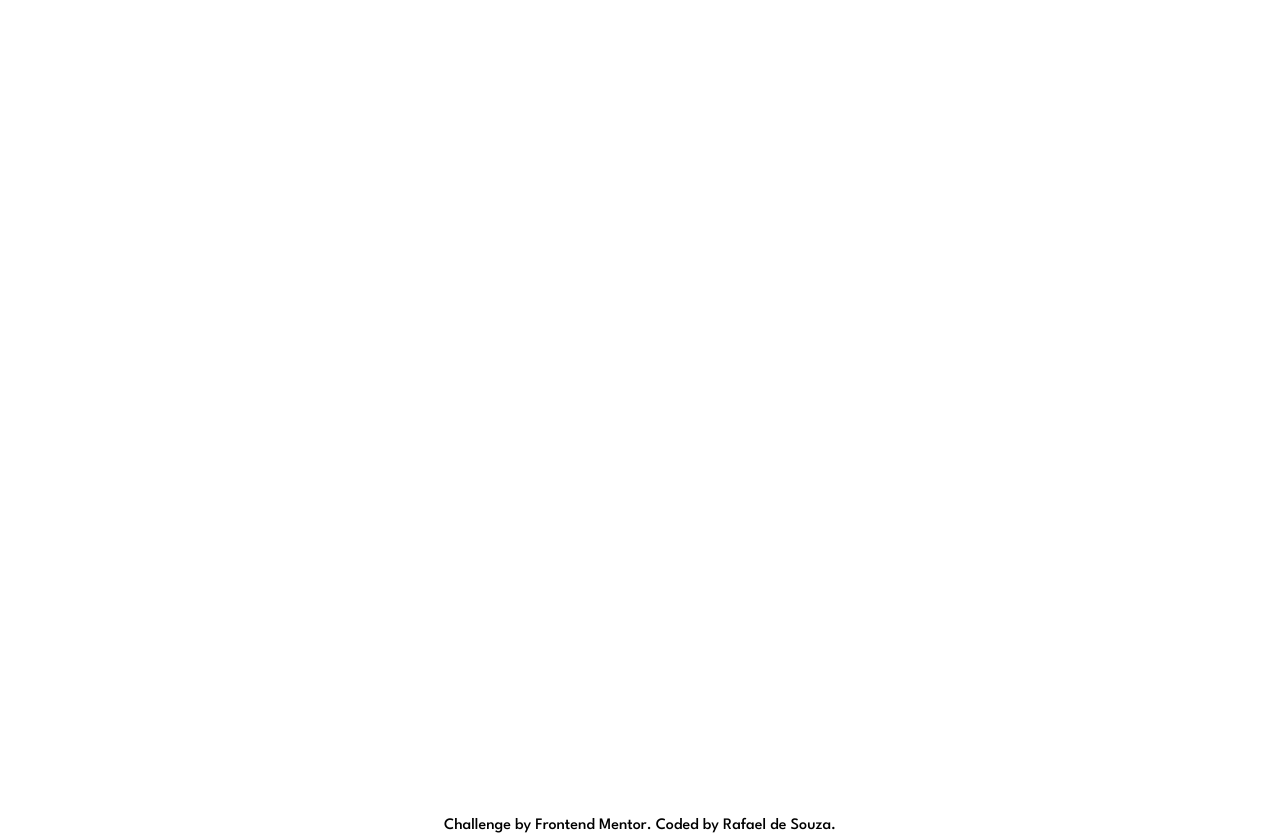
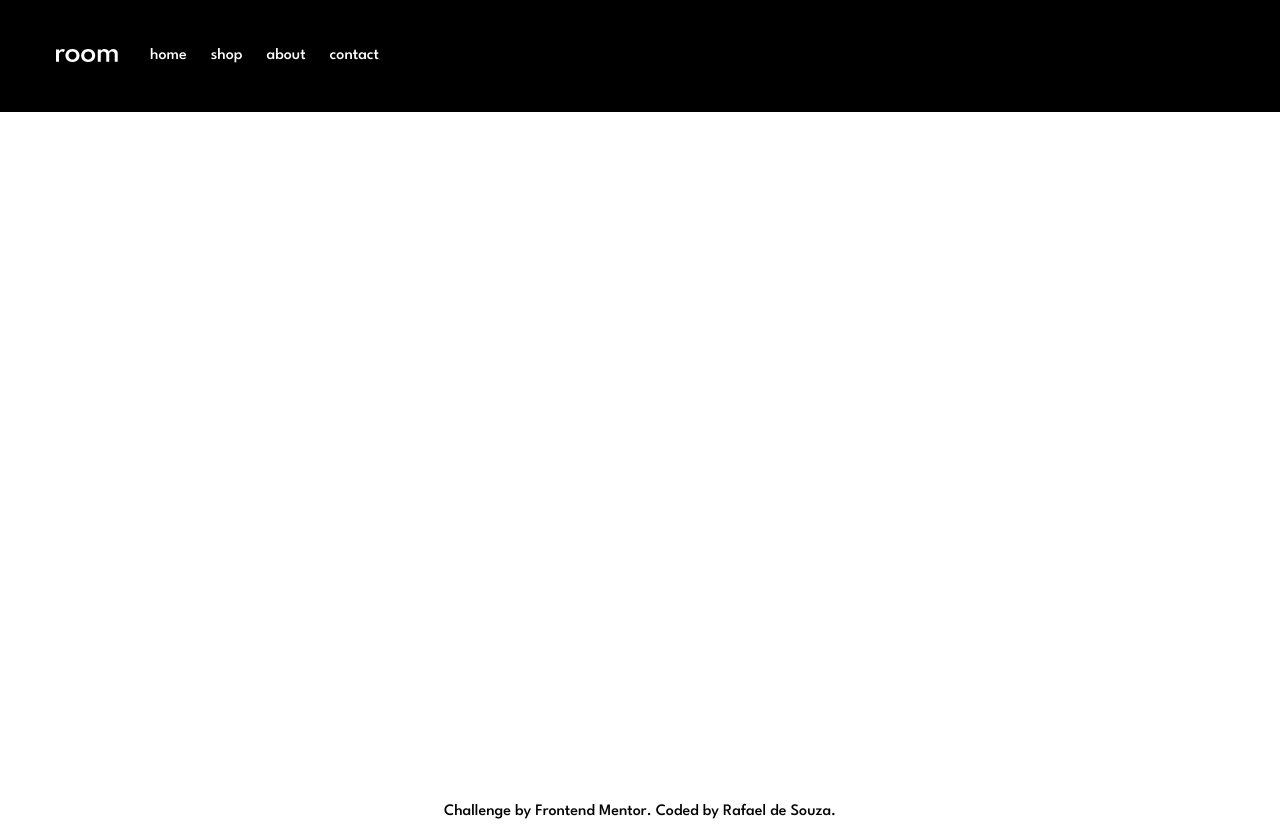
Before and after one commit to Rafael-Urei/room-homepage, a Next.js app: page / in a window 1280 px wide. Built offline with nearby package versions, Linux system fonts and the light colour scheme.

Commit message:
Created the header component.

```diff
--- a/app/components/Header.tsx
+++ b/app/components/Header.tsx
@@ -3,10 +3,26 @@ import { Logo } from "./Icons";
 
 export default function Header() {
   return (
-    <header className="sticky">
+    <header className="fixed w-full h-28 px-14 flex gap-8 items-center bg-black">
       <Link href="#header">
         <Logo />
       </Link>
+      <nav>
+        <ul className="flex gap-6 text-white">
+          <li>
+            <Link href="#">home</Link>
+          </li>
+          <li>
+            <Link href="#">shop</Link>
+          </li>
+          <li>
+            <Link href="#">about</Link>
+          </li>
+          <li>
+            <Link href="#">contact</Link>
+          </li>
+        </ul>
+      </nav>
     </header>
   );
 }
--- a/app/globals.css
+++ b/app/globals.css
@@ -4,7 +4,5 @@
 
 :root {
   --dark-gray: hsl(0, 0%, 65%);
-  --black: hsl(0%, 0%, 0%);
-  --white: hsl(0, 0%, 100%);
   --very-dark-gray: hsl(0, 0%, 27%);
 }
--- a/tailwind.config.ts
+++ b/tailwind.config.ts
@@ -1,20 +1,19 @@
-import type { Config } from 'tailwindcss'
+import type { Config } from "tailwindcss";
 
 const config: Config = {
   content: [
-    './pages/**/*.{js,ts,jsx,tsx,mdx}',
-    './components/**/*.{js,ts,jsx,tsx,mdx}',
-    './app/**/*.{js,ts,jsx,tsx,mdx}',
+    "./pages/**/*.{js,ts,jsx,tsx,mdx}",
+    "./components/**/*.{js,ts,jsx,tsx,mdx}",
+    "./app/**/*.{js,ts,jsx,tsx,mdx}",
   ],
   theme: {
     extend: {
-      backgroundImage: {
-        'gradient-radial': 'radial-gradient(var(--tw-gradient-stops))',
-        'gradient-conic':
-          'conic-gradient(from 180deg at 50% 50%, var(--tw-gradient-stops))',
+      colors: {
+        "dark-gray": "var(--dark-gray)",
+        "very-dark-gray": "var(--very-dark-gray)",
       },
     },
   },
   plugins: [],
-}
-export default config
+};
+export default config;
```
